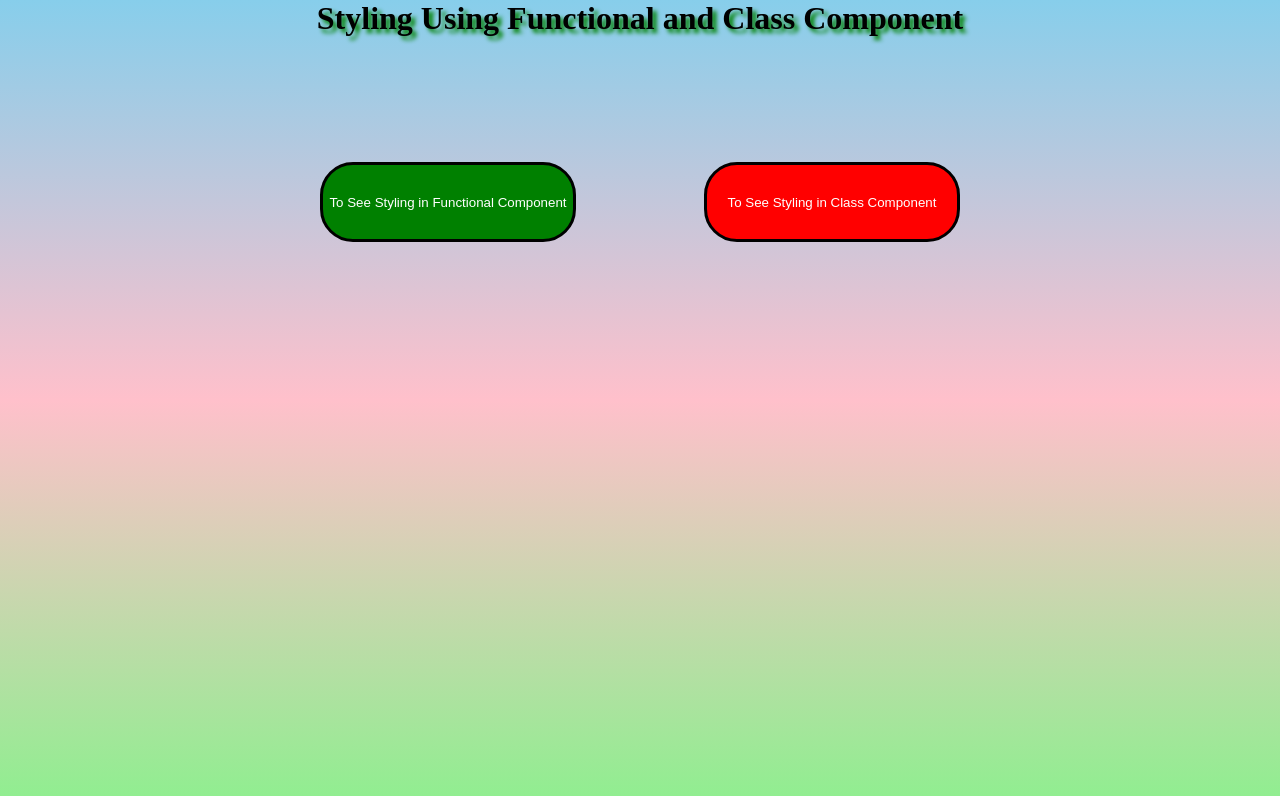
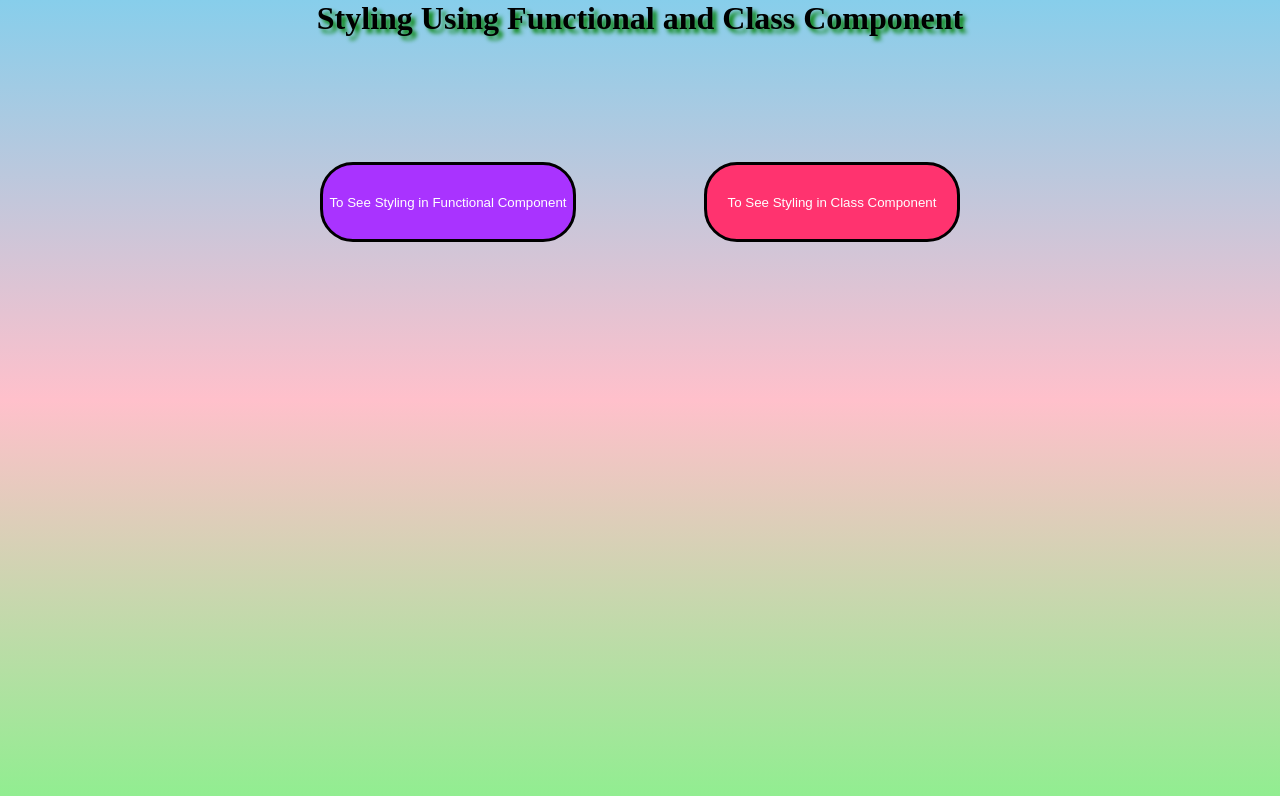
Before and after one commit to Praveensoreng/reactAssignment1, a React (Create React App) app: page / in a window 1280 px wide. Shown: the top 796 px of the page. Built offline with nearby package versions, Linux system fonts and the light colour scheme.

Commit message:
updated App.js

```diff
--- a/src/App.js
+++ b/src/App.js
@@ -6,10 +6,12 @@ import './App.css';
 
 function App() {
   const [Show, setShow] = useState(false);
-
-
+  const [display, setdisplay] = useState(false);
   function showCard(){
     setShow(!Show);
+  }
+  function displayCard(){
+    setdisplay(!display);
   }
 
   return (
@@ -17,13 +19,13 @@ function App() {
       <h1 className="title">Styling Using Functional and Class Component</h1>
 
       <section className='button_container'>
-      <Button buttonText="To See Styling in Functional Component" showData={showCard} bgcolor="green" textColor="white"/>
-      <Button buttonText="To See Styling in Class Component" showData={showCard} bgcolor="red" textColor="white"/>
+      <Button buttonText="To See Styling in Functional Component" showData={showCard} bgcolor="#A933FF " textColor="white"/>
+      <Button buttonText="To See Styling in Class Component" showData={displayCard} bgcolor="#FF336F " textColor="white"/>
       </section>
 
       <section className='card_container'>
         {Show ? <FunctionalCard/>: null }
-        {Show ? <ClassCard/>: null }
+        {display ? <ClassCard/>: null }
 
 
       </section>
```
